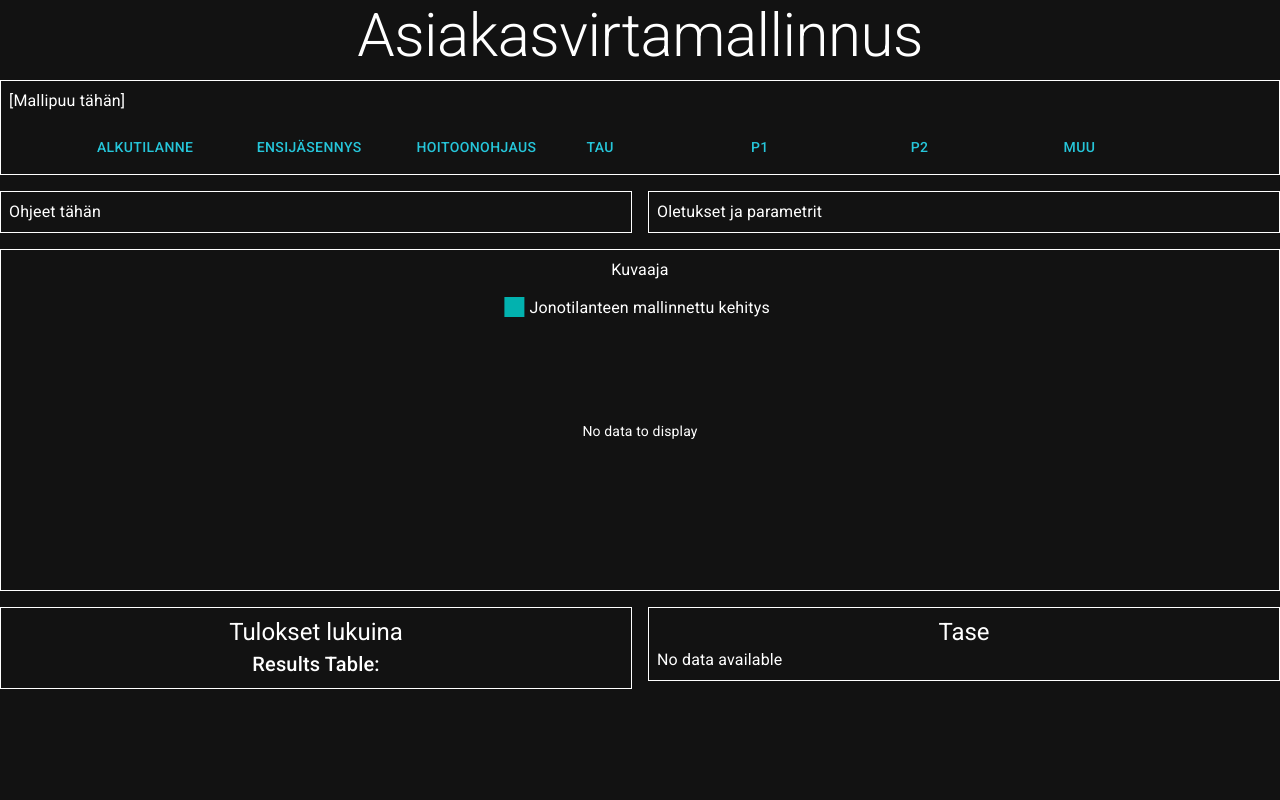
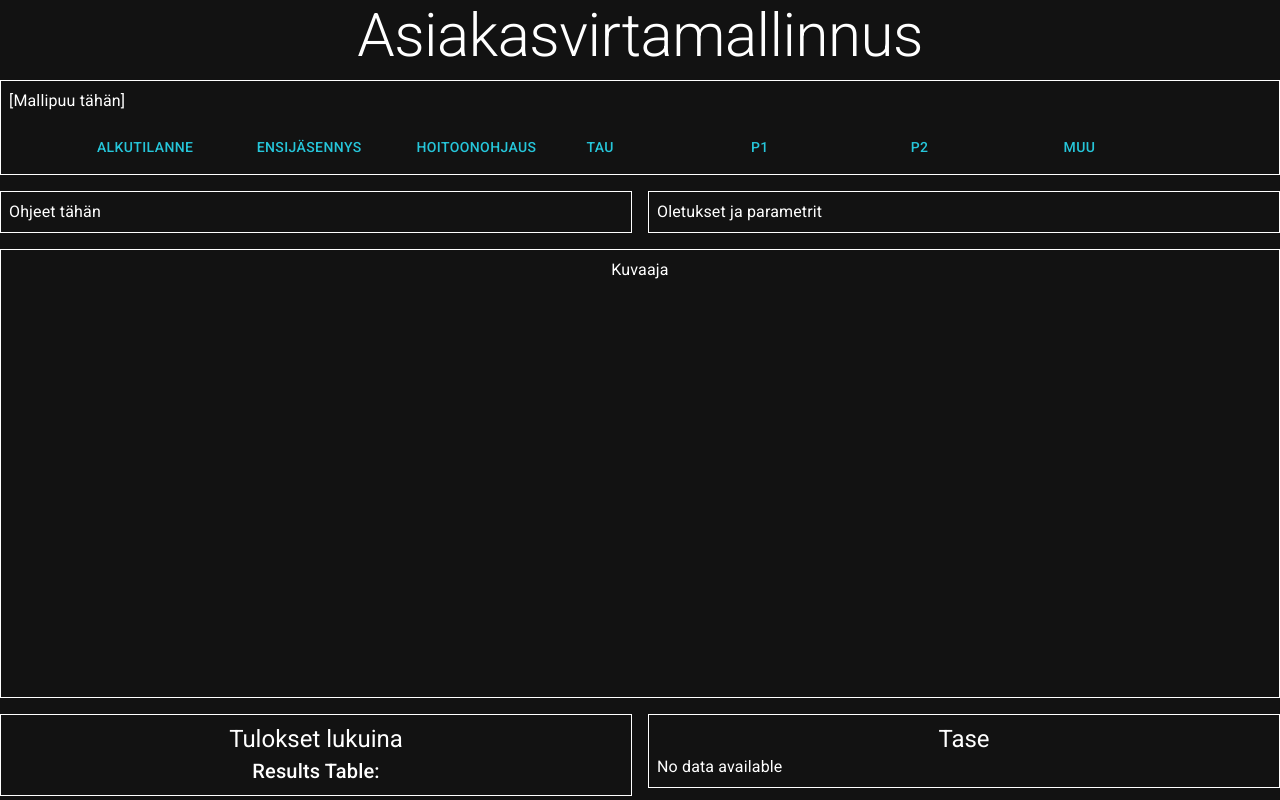
Before and after one commit to pluton-pyramidi/asiakasvirtamallinnus, a React (Vite) app: page / in a window 1280 px wide. Built offline with nearby package versions, Linux system fonts and the light colour scheme.

Commit message:
rebuild chart using d3

```diff
--- /dev/null
+++ b/src/components/LineChart.jsx
@@ -0,0 +1,31 @@
+import * as React from "react";
+import * as d3 from "d3";
+import { useSelector } from "react-redux";
+
+export default function LineChart({
+  width = 640,
+  height = 400,
+  marginTop = 20,
+  marginRight = 20,
+  marginBottom = 20,
+  marginLeft = 20,
+}) {
+  // Get queue data from store
+  const simulatedQueueData = useSelector((state) => state.balance.value);
+  const dataLength = simulatedQueueData.length;
+
+  const x = d3.scaleLinear([0, dataLength - 1], [marginLeft, width - marginRight]);
+  const y = d3.scaleLinear([0, d3.max(simulatedQueueData)], [height - marginBottom, marginTop]);
+  const line = d3.line((d, i) => x(i), y);
+
+  return (
+    <svg width={width} height={height}>
+      <path fill="none" stroke="currentColor" strokeWidth="1.5" d={line(simulatedQueueData)} />
+      <g fill="white" stroke="currentColor" strokeWidth="1.5">
+        {simulatedQueueData.map((d, i) => (
+          <circle key={i} cx={x(i)} cy={y(d)} r="2.5" />
+        ))}
+      </g>
+    </svg>
+  );
+}
--- a/src/features/ResultsGraph.jsx
+++ b/src/features/ResultsGraph.jsx
@@ -1,4 +1,3 @@
-import * as React from "react";
 import Typography from "@mui/material/Typography";
 import Box from "@mui/material/Box";
 import { BoxSx } from "../utils/ComponentSx";
--- a/src/features/chart/QueueChart.jsx
+++ b/src/features/chart/QueueChart.jsx
@@ -1,30 +1,10 @@
-import * as React from "react";
-import { useSelector } from "react-redux";
 import { Box } from "@mui/material";
-import { BoxSx } from "../../utils/ComponentSx";
-import { LineChart } from "@mui/x-charts/LineChart";
+import LineChart from "../../components/LineChart.jsx";
 
 export default function QueueChart() {
-  // Get the simulated queue data from store
-  const simulatedQueueData = useSelector((state) => state.balance.value);
-  const dataLength = simulatedQueueData.length;
-  // Initialize x-axis by creating an array of the same length as the data
-  const xAxis = Array.from({ length: dataLength }, (_, i) => i + 1);
-
   return (
     <Box>
-      <LineChart
-        width={500}
-        height={300}
-        series={[
-          {
-            data: simulatedQueueData,
-            label: "Jonotilanteen mallinnettu kehitys",
-          },
-        ]}
-        xAxis={[{ scaleType: "point", data: xAxis }]}
-        yAxis={[{ min: 0 }]}
-      ></LineChart>
+      <LineChart></LineChart>
     </Box>
   );
 }
```
